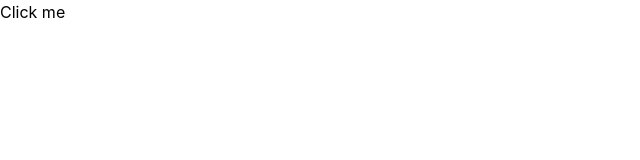
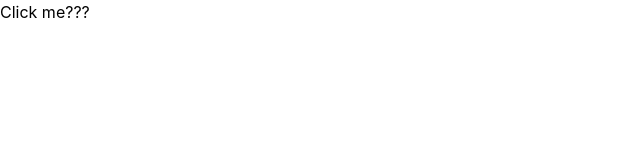
Before and after one commit to Ivanov1201/react-tailwind-communion-test, a Next.js app: page / in a window 1280 px wide. Shown: the top 160 px of the page, without its empty margins (0-640 px from the left). Built offline with nearby package versions, Linux system fonts and the light colour scheme.

Commit message:
test commit

```diff
--- a/pages/index.tsx
+++ b/pages/index.tsx
@@ -7,7 +7,7 @@ const Home: NextPage = () => {
   return (
     <div>
       <button type="button" onClick={() => router.push('/home')}>
-        Click me
+        Click me???
       </button>
     </div>
   )
```
